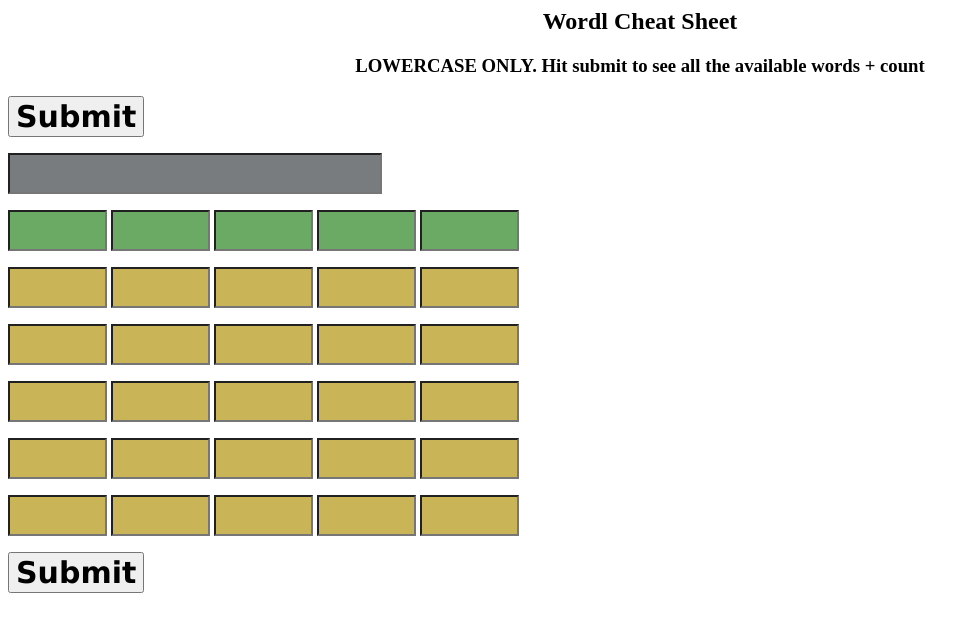
After one commit to dunckerr/nestormakhno, a Flask app: page /new3 in a window 1280 px wide. The commit adds this page. Shown: the top 632 px of the page, without its empty margins (0-980 px from the left). Run offline with Flask 2, Linux system fonts and the light colour scheme.

Commit message:
new files

```diff
--- a/nestormakhno/app.py
+++ b/nestormakhno/app.py
@@ -94,6 +94,20 @@ def genmask(green,yellow,nots):
             else:
                 return "."
 
+def getUserChar3(maxrow, col, ds, yellowGreen):
+    found = ""
+    if yellowGreen == "g":
+        found = ds[0][col]  # green always row1
+    else:
+        for i in range(1,maxrow+1):
+            print(f"testing {yellowGreen} row {i} col {col}")
+            if len(ds[i][col]) > 0:
+                found = found + ds[i][col]
+                print(f"char added for {yellowGreen} row {i} col {col} is {found}")
+
+    print(f"char for {yellowGreen} col {col} maxrow {maxrow} is {found}")
+    return found
+
 def getUserChar(maxrow, col, ds, yellowGreen):
     found = ""
     for i in range(0,maxrow+1):
@@ -136,6 +150,38 @@ def new_gen(ds, nots):
             words2.append(w)
 
     return words2,mask
+
+def new3_gen(ds, nots):
+    # start with top row 0 indexed
+    maxrow = -1
+    for r in range(0,6):
+        for c in range(0,5):
+            if len(ds[r][c]) > 0:
+                print(f"FOUND DATA AT row {r} pos {c}")
+                maxrow = r
+    print(f"MAX ROW {maxrow}")
+    g1 = getUserChar3(maxrow, 0, ds, "g") # row 0 greens
+    g2 = getUserChar3(maxrow, 1, ds, "g") # row 1 greens
+    g3 = getUserChar3(maxrow, 2, ds, "g") # row 2 greens
+    g4 = getUserChar3(maxrow, 3, ds, "g") # row 3 greens
+    g5 = getUserChar3(maxrow, 4, ds, "g") # row 4 greens
+    y1 = getUserChar3(maxrow, 0, ds, "y") # row 0 yellows
+    y2 = getUserChar3(maxrow, 1, ds, "y") # row 1 yellows
+    y3 = getUserChar3(maxrow, 2, ds, "y") # row 2 yellows
+    y4 = getUserChar3(maxrow, 3, ds, "y") # row 3 yellows
+    y5 = getUserChar3(maxrow, 4, ds, "y") # row 4 yellows
+    yellows = set(y1+y2+y3+y4+y5)
+
+    words,mask = gen_possibles_extra(g1,g2,g3,g4,g5,y1,y2,y3,y4,y5,nots)
+
+    # TODO remove words not in yellows
+    words2 = list()
+    for w in words:
+        if containsAll(w, yellows):
+            words2.append(w)
+
+    return words2,mask
+
 
 
 def gen_possibles_extra(c1,c2,c3,c4,c5,y1,y2,y3,y4,y5,nots):
@@ -245,7 +291,7 @@ def nestor():
 
 @app.route("/")
 def hello():
-    return dkrender("newwordl.html", "pic1.png")
+    return dkrender("new3.html", "pic1.png")
     #return dkrender("wordlcheat.html", "pic1.png")
 
 @app.route("/words")
@@ -297,6 +343,7 @@ def say_hello2(mask, disallowed):
 #################  MAPPINGS ###################
 # /wordlcheat  -> data.hmtl  ->  /data gen_possibles_extra   ALL WORKING
 # /new  -> newword.html -> /data2
+# /new3 -> new3.html -> /data3
 @app.route('/wordlcheat')
 def form():
     return render_template('wordlcheat.html')
@@ -304,6 +351,10 @@ def form():
 @app.route('/new')
 def form2():
     return render_template('newwordl.html')
+
+@app.route('/new3')
+def form3():
+    return render_template('new3.html')
 
 @app.route('/data', methods=['POST', 'GET'])
 def data():
@@ -332,6 +383,24 @@ def data2():
 
         return render_template('data2.html', form_data=fd, words=words, xlen=len(words), mask=mask)
 
+@app.route('/data3', methods=['POST', 'GET'])
+def data3():
+    if request.method == 'GET':
+        return "The URL /data3 is accessed directly. Try going to '/new3' to submit form"
+    if request.method == 'POST':
+        fd = request.form
+        ds = [
+            [fd['r1g1'], fd['r1g2'], fd['r1g3'], fd['r1g4'], fd['r1g5']],
+            [fd['r2y1'], fd['r2y2'], fd['r2y3'], fd['r2y4'], fd['r2y5']],
+            [fd['r3y1'], fd['r3y2'], fd['r3y3'], fd['r3y4'], fd['r3y5']],
+            [fd['r4y1'], fd['r4y2'], fd['r4y3'], fd['r4y4'], fd['r4y5']],
+            [fd['r5y1'], fd['r5y2'], fd['r5y3'], fd['r5y4'], fd['r5y5']],
+            [fd['r6y1'], fd['r6y2'], fd['r6y3'], fd['r6y4'], fd['r6y5']],
+        ]
+        words, mask = new3_gen(ds, fd['nn'])
+        return render_template('data2.html', form_data=fd, words=words, xlen=len(words), mask=mask)
+
+
 @app.route('/TT1/')
 def send_tt1():
     return send_from_directory(app.static_folder, 'Timetable 10 Cambridge to Ely, Peterborough and Norwich Large Print.pdf')
--- a/nestormakhno/templates/data2.html
+++ b/nestormakhno/templates/data2.html
@@ -1,3 +1,5 @@
 <link rel="shortcut icon" href="{{ url_for('static', filename='Rb-star.ico') }}">
 <h2>Nestor's Word List</h2>
-<p> mask "{{mask}}" possibles ({{xlen}}) {{words}}</p>
+<p> mask "{{mask}}" possibles ({{xlen}})</p>
+<p>{{words}}</p>
+<a href="http://nestormakhno.com" class="button">BACK MAIN</a>
--- a/nestormakhno/templates/main.html
+++ b/nestormakhno/templates/main.html
@@ -42,6 +42,8 @@
 		<a href="http://127.0.0.1:5000/wordlcheat" class="button">wordl cheat local</a>
 		<a href="http://127.0.0.1:5000/new" class="button">new layout local</a>
 	    <a href="http://127.0.0.1:5000/TT1" class="button">TT1 train</a>
+		<a href="http://127.0.0.1:5000/TT2" class="button">TT2 train</a>
+		<a href="http://127.0.0.1:5000/TT3" class="button">TT3 train</a>
 		<a class="button" href="http://nestormakhno.com/pwd">server pwd</a>
 		<a class="button" href="http://nestormakhno.com/init">init word dictionary</a>
 <h2></h2>
--- /dev/null
+++ b/nestormakhno/templates/new3.html
@@ -0,0 +1,100 @@
+<link rel="shortcut icon" href="{{ url_for('static', filename='Rb-star.ico') }}">
+<link rel="icon" href="{{ url_for('static', filename='Rb-star.ico') }}">
+<meta name="description" content="latest wordl cheat.">
+<h2 style="text-align: center;">Wordl Cheat Sheet</h2>
+<h3 style="text-align: center;">LOWERCASE ONLY. Hit submit to see all the available words + count</h3>
+<form action="/data3" method = "POST">
+<div></div>
+<p>
+    <input type = "submit" value = "Submit" autocapitalize="none"
+           STYLE="font-family: Verdana; font-weight: bold; font-size: 30px;"/>
+</p>
+
+<p><input type = "text" name = "nn" value = "" autocapitalize="none" tabindex="0" size="17" maxlength="17"
+        STYLE="color: #FFFFFF; font-family: Verdana; font-weight: bold; font-size: 30px; background-color: #787C7E;"/>
+</p>
+<p>
+    <!-- row1 green r1g1 r1g2 r1g3 r1g4 r1g5  -->
+    <input type = "text" name = "r1g1" value = "" autocapitalize="none" tabindex="1" size="1" maxlength="1"
+                STYLE="color: #FFFFFF; font-family: Verdana; font-weight: bold; font-size: 30px; background-color: #6AAA64;"/>
+    <input type = "text" name = "r1g2" value = "" autocapitalize="none" tabindex="2" size="1" maxlength="1"
+                STYLE="color: #FFFFFF; font-family: Verdana; font-weight: bold; font-size: 30px; background-color: #6AAA64;"/>
+    <input type = "text" name = "r1g3" value = "" autocapitalize="none" tabindex="3" size="1" maxlength="1"
+                STYLE="color: #FFFFFF; font-family: Verdana; font-weight: bold; font-size: 30px; background-color: #6AAA64;"/>
+    <input type = "text" name = "r1g4" value = "" autocapitalize="none" tabindex="4" size="1" maxlength="1"
+                STYLE="color: #FFFFFF; font-family: Verdana; font-weight: bold; font-size: 30px; background-color: #6AAA64;"/>
+    <input type = "text" name = "r1g5" value = "" autocapitalize="none" tabindex="5" size="1" maxlength="1"
+           STYLE="color: #FFFFFF; font-family: Verdana; font-weight: bold; font-size: 30px; background-color: #6AAA64;"/>
+</p>
+<p>
+    <!-- row2 yellow1 r2y1 r2y2 r2y3 r2y4 r2y5 -->
+    <!-- r2 yellow -->
+    <input type = "text" name = "r2y1" value = "" autocapitalize="none" tabindex="16" size="1" maxlength="1"
+           STYLE="color: #FFFFFF; font-family: Verdana; font-weight: bold; font-size: 30px; background-color: #C9B458;"/>
+    <input type = "text" name = "r2y2" value = "" autocapitalize="none" tabindex="17" size="1" maxlength="1"
+           STYLE="color: #FFFFFF; font-family: Verdana; font-weight: bold; font-size: 30px; background-color: #C9B458;"/>
+    <input type = "text" name = "r2y3" value = "" autocapitalize="none" tabindex="18" size="1" maxlength="1"
+           STYLE="color: #FFFFFF; font-family: Verdana; font-weight: bold; font-size: 30px; background-color: #C9B458;"/>
+    <input type = "text" name = "r2y4" value = "" autocapitalize="none" tabindex="19" size="1" maxlength="1"
+           STYLE="color: #FFFFFF; font-family: Verdana; font-weight: bold; font-size: 30px; background-color: #C9B458;"/>
+    <input type = "text" name = "r2y5" value = "" autocapitalize="none" tabindex="20" size="1" maxlength="1"
+           STYLE="color: #FFFFFF; font-family: Verdana; font-weight: bold; font-size: 30px; background-color: #C9B458;"/>
+</p>
+<p>
+    <!-- row3 yellow 2 r3y1 r3y2 r3y3 r3y4 r3y5 -->
+    <input type = "text" name = "r3y1" value = "" autocapitalize="none" tabindex="26" size="1" maxlength="1"
+           STYLE="color: #FFFFFF; font-family: Verdana; font-weight: bold; font-size: 30px; background-color: #C9B458;"/>
+    <input type = "text" name = "r3y2" value = "" autocapitalize="none" tabindex="27" size="1" maxlength="1"
+           STYLE="color: #FFFFFF; font-family: Verdana; font-weight: bold; font-size: 30px; background-color: #C9B458;"/>
+    <input type = "text" name = "r3y3" value = "" autocapitalize="none" tabindex="28" size="1" maxlength="1"
+           STYLE="color: #FFFFFF; font-family: Verdana; font-weight: bold; font-size: 30px; background-color: #C9B458;"/>
+    <input type = "text" name = "r3y4" value = "" autocapitalize="none" tabindex="29" size="1" maxlength="1"
+           STYLE="color: #FFFFFF; font-family: Verdana; font-weight: bold; font-size: 30px; background-color: #C9B458;"/>
+    <input type = "text" name = "r3y5" value = "" autocapitalize="none" tabindex="30" size="1" maxlength="1"
+           STYLE="color: #FFFFFF; font-family: Verdana; font-weight: bold; font-size: 30px; background-color: #C9B458;"/>
+</p>
+<p>
+    <!-- row4 yellow 3 r4y1 r4y2 r4y3 r4y4 r4y5 -->
+    <!-- r4 yellow -->
+    <input type = "text" name = "r4y1" value = "" autocapitalize="none" tabindex="36" size="1" maxlength="1"
+           STYLE="color: #FFFFFF; font-family: Verdana; font-weight: bold; font-size: 30px; background-color: #C9B458;"/>
+    <input type = "text" name = "r4y2" value = "" autocapitalize="none" tabindex="37" size="1" maxlength="1"
+           STYLE="color: #FFFFFF; font-family: Verdana; font-weight: bold; font-size: 30px; background-color: #C9B458;"/>
+    <input type = "text" name = "r4y3" value = "" autocapitalize="none" tabindex="38" size="1" maxlength="1"
+           STYLE="color: #FFFFFF; font-family: Verdana; font-weight: bold; font-size: 30px; background-color: #C9B458;"/>
+    <input type = "text" name = "r4y4" value = "" autocapitalize="none" tabindex="39" size="1" maxlength="1"
+           STYLE="color: #FFFFFF; font-family: Verdana; font-weight: bold; font-size: 30px; background-color: #C9B458;"/>
+    <input type = "text" name = "r4y5" value = "" autocapitalize="none" tabindex="40" size="1" maxlength="1"
+           STYLE="color: #FFFFFF; font-family: Verdana; font-weight: bold; font-size: 30px; background-color: #C9B458;"/>
+</p>
+<p>
+    <!-- row5 yellow 4 r5y1 r5y2 r5y3 r5y4 r5y5 -->
+    <input type = "text" name = "r5y1" value = "" autocapitalize="none" tabindex="55" size="1" maxlength="1"
+           STYLE="color: #FFFFFF; font-family: Verdana; font-weight: bold; font-size: 30px; background-color: #C9B458;"/>
+    <input type = "text" name = "r5y2" value = "" autocapitalize="none" tabindex="56" size="1" maxlength="1"
+           STYLE="color: #FFFFFF; font-family: Verdana; font-weight: bold; font-size: 30px; background-color: #C9B458;"/>
+    <input type = "text" name = "r5y3" value = "" autocapitalize="none" tabindex="57" size="1" maxlength="1"
+           STYLE="color: #FFFFFF; font-family: Verdana; font-weight: bold; font-size: 30px; background-color: #C9B458;"/>
+    <input type = "text" name = "r5y4" value = "" autocapitalize="none" tabindex="58" size="1" maxlength="1"
+           STYLE="color: #FFFFFF; font-family: Verdana; font-weight: bold; font-size: 30px; background-color: #C9B458;"/>
+    <input type = "text" name = "r5y5" value = "" autocapitalize="none" tabindex="59" size="1" maxlength="1"
+           STYLE="color: #FFFFFF; font-family: Verdana; font-weight: bold; font-size: 30px; background-color: #C9B458;"/>
+</p>
+    <p>
+        <!-- row6 yellow 5 r6y1 r6y2 r6y3 r6y4 r6y5 -->
+        <input type = "text" name = "r6y1" value = "" autocapitalize="none" tabindex="60" size="1" maxlength="1"
+               STYLE="color: #FFFFFF; font-family: Verdana; font-weight: bold; font-size: 30px; background-color: #C9B458;"/>
+        <input type = "text" name = "r6y2" value = "" autocapitalize="none" tabindex="61" size="1" maxlength="1"
+               STYLE="color: #FFFFFF; font-family: Verdana; font-weight: bold; font-size: 30px; background-color: #C9B458;"/>
+        <input type = "text" name = "r6y3" value = "" autocapitalize="none" tabindex="62" size="1" maxlength="1"
+               STYLE="color: #FFFFFF; font-family: Verdana; font-weight: bold; font-size: 30px; background-color: #C9B458;"/>
+        <input type = "text" name = "r6y4" value = "" autocapitalize="none" tabindex="63" size="1" maxlength="1"
+               STYLE="color: #FFFFFF; font-family: Verdana; font-weight: bold; font-size: 30px; background-color: #C9B458;"/>
+        <input type = "text" name = "r6y5" value = "" autocapitalize="none" tabindex="64" size="1" maxlength="1"
+               STYLE="color: #FFFFFF; font-family: Verdana; font-weight: bold; font-size: 30px; background-color: #C9B458;"/>
+    </p>
+    <p>
+        <input type = "submit" value = "Submit" autocapitalize="none"
+               STYLE="font-family: Verdana; font-weight: bold; font-size: 30px;"/>
+    </p>
+</form>
```
